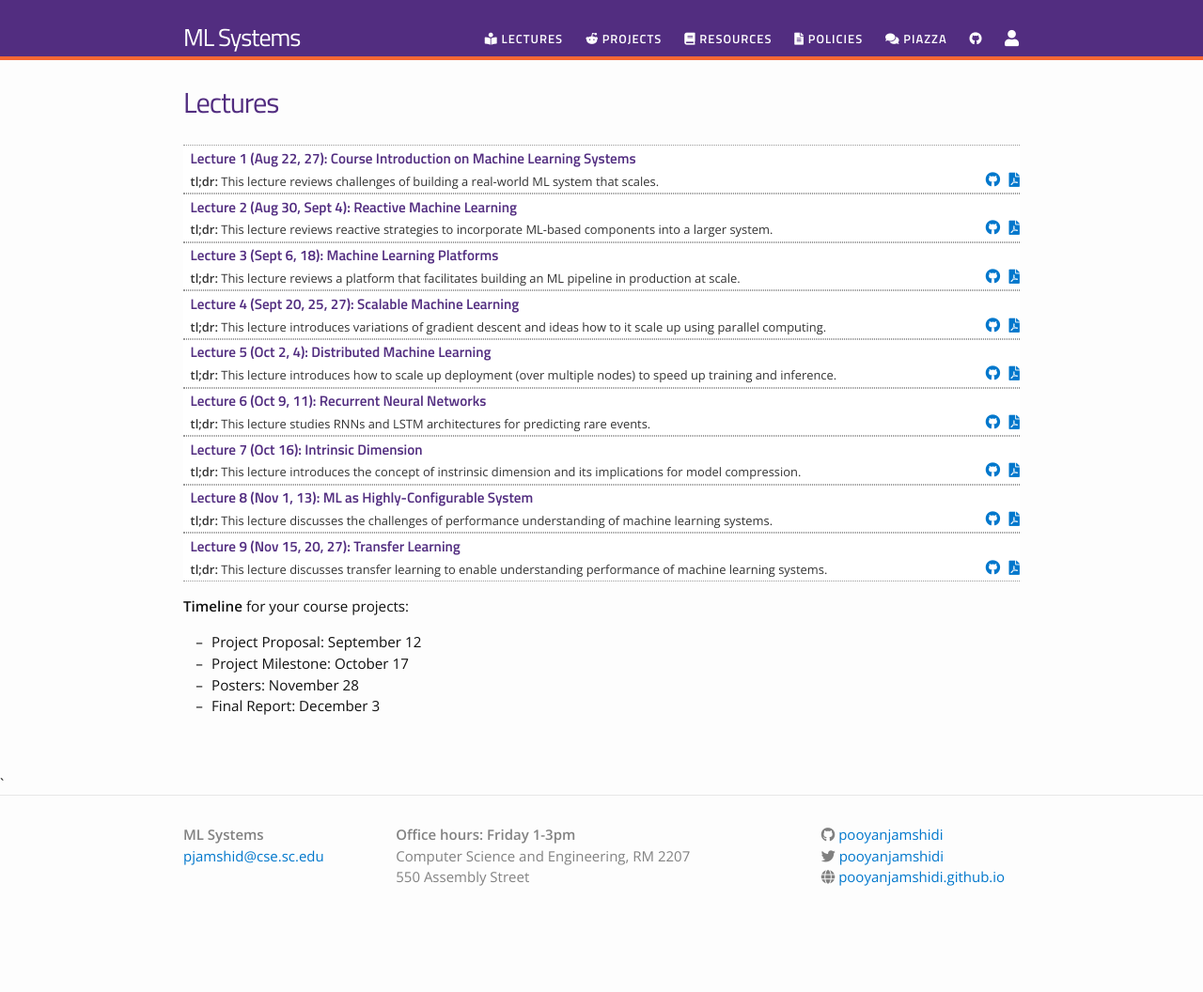
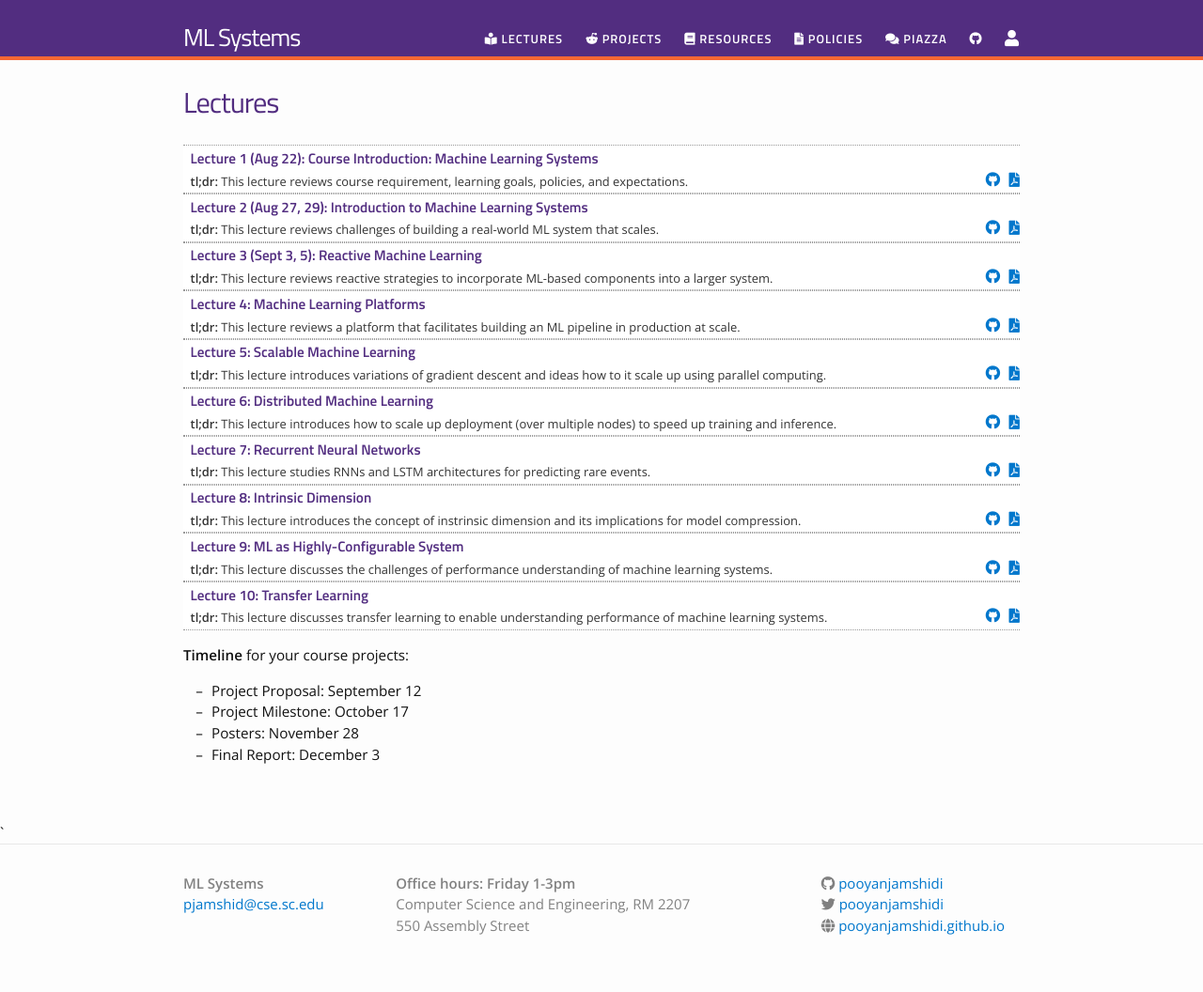
Before and after one commit to pooyanjamshidi/mls, a Jekyll site: the page built from lectures.md, in a window 1280 px wide. Shown: the whole page at 94% size. Built offline with Jekyll 4.4.1, drawn with Linux system fonts in a browser that asks for light colours; nearby versions of some CDN libraries; before the commit the page ends 1005 px from its top, so only the background shows below that.

Commit message:
updated lectures

```diff
--- a/_data/lectures.yml
+++ b/_data/lectures.yml
@@ -1,44 +1,49 @@
-- title: "Lecture 1 (Aug 22, 27): Course Introduction on Machine Learning Systems"
+- title: "Lecture 1 (Aug 22): Course Introduction: Machine Learning Systems"
+  filename: mls00
+  dirname: lectures
+  tldr: "This lecture reviews course requirement, learning goals, policies, and expectations."
+
+- title: "Lecture 2 (Aug 27, 29): Introduction to Machine Learning Systems"
   filename: mls01
   dirname: lectures
   tldr: "This lecture reviews challenges of building a real-world ML system that scales."
 
-- title: "Lecture 2 (Aug 30, Sept 4): Reactive Machine Learning"
+- title: "Lecture 3 (Sept 3, 5): Reactive Machine Learning"
   filename: mls02
   dirname: lectures
   tldr: "This lecture reviews reactive strategies to incorporate ML-based components into a larger system."
 
-- title: "Lecture 3 (Sept 6, 18): Machine Learning Platforms"
+- title: "Lecture 4: Machine Learning Platforms"
   filename: mls03
   dirname: lectures
   tldr: "This lecture reviews a platform that facilitates building an ML pipeline in production at scale."
 
-- title: "Lecture 4 (Sept 20, 25, 27): Scalable Machine Learning"
+- title: "Lecture 5: Scalable Machine Learning"
   filename: mls04
   dirname: lectures
   tldr: "This lecture introduces variations of gradient descent and ideas how to it scale up using parallel computing."
 
-- title: "Lecture 5 (Oct 2, 4): Distributed Machine Learning"
+- title: "Lecture 6: Distributed Machine Learning"
   filename: mls05
   dirname: lectures
   tldr: "This lecture introduces how to scale up deployment (over multiple nodes) to speed up training and inference."
 
-- title: "Lecture 6 (Oct 9, 11): Recurrent Neural Networks"
+- title: "Lecture 7: Recurrent Neural Networks"
   filename: mls06
   dirname: lectures
   tldr: "This lecture studies RNNs and LSTM architectures for predicting rare events."
 
-- title: "Lecture 7 (Oct 16): Intrinsic Dimension"
+- title: "Lecture 8: Intrinsic Dimension"
   filename: mls07
   dirname: lectures
   tldr: "This lecture introduces the concept of instrinsic dimension and its implications for model compression."
 
-- title: "Lecture 8 (Nov 1, 13): ML as Highly-Configurable System"
+- title: "Lecture 9: ML as Highly-Configurable System"
   filename: mls08
   dirname: lectures
   tldr: "This lecture discusses the challenges of performance understanding of machine learning systems."
 
-- title: "Lecture 9 (Nov 15, 20, 27): Transfer Learning"
+- title: "Lecture 10: Transfer Learning"
   filename: mls08
   dirname: lectures
   tldr: "This lecture discusses transfer learning to enable understanding performance of machine learning systems."
```
Also changed, not shown: 1 other file.
